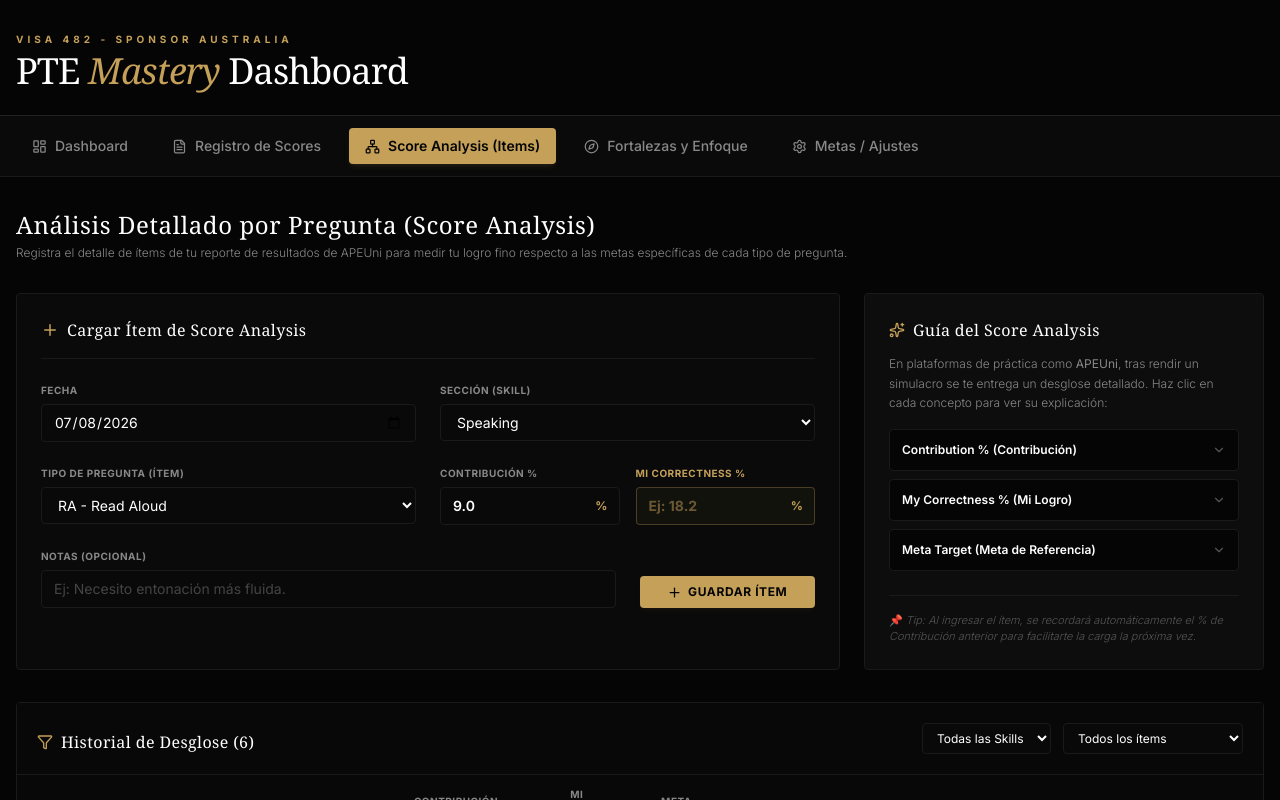
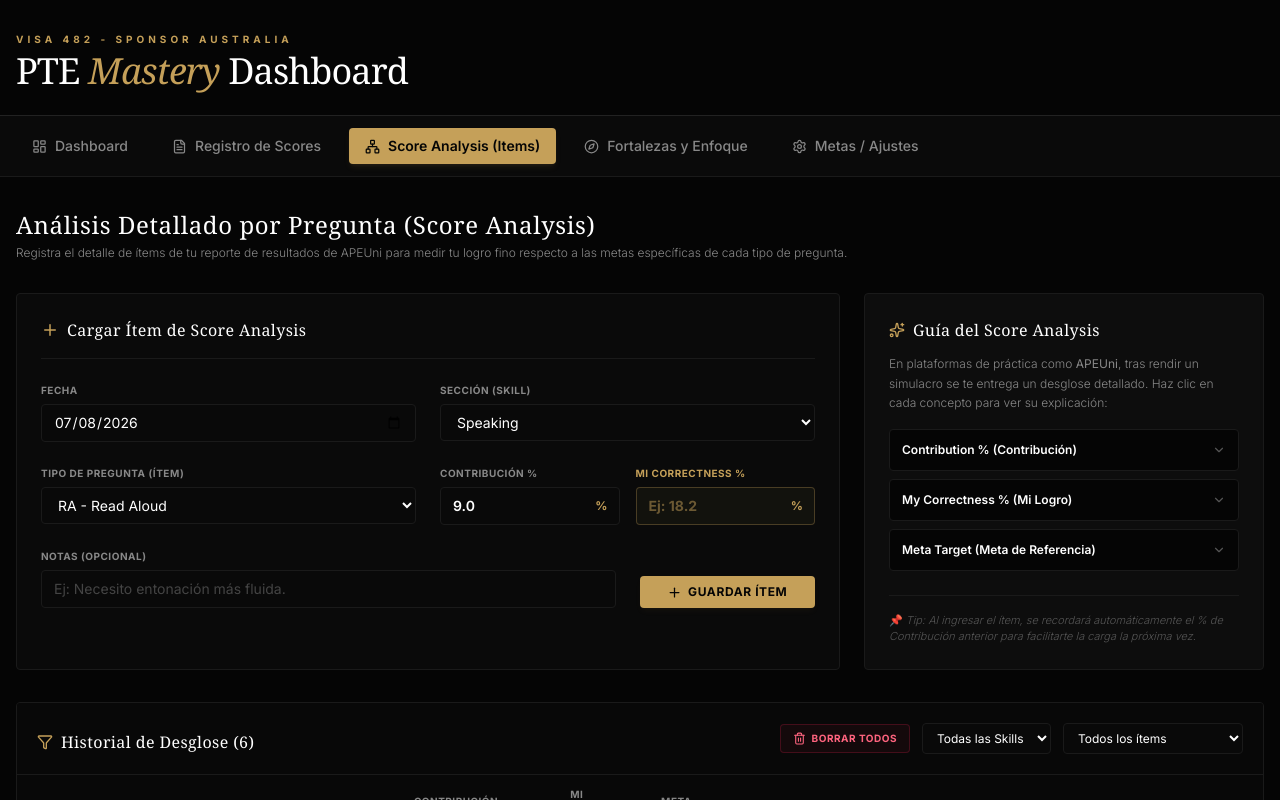
Before and after one commit to danielvidalt/PTE-tracker, a React (Vite) app: page / in a window 1280 px wide. Both pictures are taken after a click on the button "Score Analysis (Items)". Shown: the top 800 px of the page. Built offline with nearby package versions, Linux system fonts and the light colour scheme.

Commit message:
Move delete-all-history button to Score Analysis tab
Puts "Borrar Todos" next to the filters on Score Analysis (Items),
where the breakdown history actually lives, instead of Ajustes.

Co-Authored-By: Claude Sonnet 5 <noreply@anthropic.com>

```diff
--- a/src/App.tsx
+++ b/src/App.tsx
@@ -251,6 +251,7 @@ export default function App() {
               questionTypes={questionTypes}
               onAddDetail={handleAddDetail}
               onDeleteDetail={handleDeleteDetail}
+              onDeleteAllDetails={handleDeleteAllDetails}
             />
           )}
 
@@ -268,7 +269,6 @@ export default function App() {
               onUpdateTargets={handleUpdateTargets}
               onUpdateQuestionTypes={handleUpdateQuestionTypes}
               onDeleteAllEntries={handleDeleteAllEntries}
-              onDeleteAllDetails={handleDeleteAllDetails}
               entries={entries}
               questionDetails={questionDetails}
             />
--- a/src/components/Configuracion.tsx
+++ b/src/components/Configuracion.tsx
@@ -8,7 +8,6 @@ interface ConfiguracionProps {
   onUpdateTargets: (targets: SkillTargets) => void;
   onUpdateQuestionTypes: (types: QuestionType[]) => void;
   onDeleteAllEntries: () => void;
-  onDeleteAllDetails: () => void;
   entries: PTEEntry[];
   questionDetails: QuestionDetail[];
 }
@@ -77,7 +76,6 @@ export default function Configuracion({
   onUpdateTargets,
   onUpdateQuestionTypes,
   onDeleteAllEntries,
-  onDeleteAllDetails,
   entries,
   questionDetails,
 }: ConfiguracionProps) {
@@ -178,12 +176,6 @@ export default function Configuracion({
   const handleDeleteAllClick = () => {
     if (confirm(`¿Estás seguro de eliminar los ${entries.length} registro(s) de score? Esta acción no se puede deshacer.`)) {
       onDeleteAllEntries();
-    }
-  };
-
-  const handleDeleteAllDetailsClick = () => {
-    if (confirm(`¿Estás seguro de eliminar los ${questionDetails.length} desglose(s) del historial? Esta acción no se puede deshacer.`)) {
-      onDeleteAllDetails();
     }
   };
 
@@ -469,19 +461,6 @@ export default function Configuracion({
             >
               <Trash2 size={14} /> Borrar Todos los Registros
             </button>
-
-            <div className="pt-4 border-t border-border-dark space-y-3">
-              <p className="text-xs text-subtext font-light leading-relaxed">
-                ¿Quieres eliminar permanentemente el historial de desglose de Score Analysis (Items)? Esta acción no se puede deshacer.
-              </p>
-              <button
-                onClick={handleDeleteAllDetailsClick}
-                disabled={questionDetails.length === 0}
-                className="w-full bg-rose-500/5 hover:bg-rose-500/10 disabled:opacity-40 disabled:cursor-not-allowed text-rose-400 py-2.5 px-4 rounded-sm text-xs font-bold uppercase tracking-wider transition-all duration-300 border border-rose-500/20 hover:border-rose-500/40 cursor-pointer flex items-center justify-center gap-1.5"
-              >
-                <Trash2 size={14} /> Borrar Historial de Desglose
-              </button>
-            </div>
           </div>
 
           {/* PTE vs IELTS Equivalence Card */}
--- a/src/components/DetallePreguntas.tsx
+++ b/src/components/DetallePreguntas.tsx
@@ -8,6 +8,7 @@ interface DetallePreguntasProps {
   questionTypes: QuestionType[];
   onAddDetail: (detail: Omit<QuestionDetail, 'id'>) => void;
   onDeleteDetail: (id: string) => void;
+  onDeleteAllDetails: () => void;
 }
 
 const SKILL_COLORS: Record<string, string> = {
@@ -22,6 +23,7 @@ export default function DetallePreguntas({
   questionTypes,
   onAddDetail,
   onDeleteDetail,
+  onDeleteAllDetails,
 }: DetallePreguntasProps) {
   // Form states
   const [fecha, setFecha] = useState(() => new Date().toISOString().split('T')[0]);
@@ -336,6 +338,19 @@ export default function DetallePreguntas({
           </div>
 
           <div className="flex flex-wrap items-center gap-3">
+            {questionDetails.length > 0 && (
+              <button
+                type="button"
+                onClick={() => {
+                  if (confirm(`¿Estás seguro de eliminar los ${questionDetails.length} desglose(s) del historial? Esta acción no se puede deshacer.`)) {
+                    onDeleteAllDetails();
+                  }
+                }}
+                className="flex items-center gap-1.5 px-3 py-1.5 bg-rose-500/5 hover:bg-rose-500/10 text-rose-400 border border-rose-500/20 hover:border-rose-500/40 rounded-sm text-[10px] font-bold uppercase tracking-wider transition-all duration-300 cursor-pointer"
+              >
+                <Trash2 size={13} /> Borrar Todos
+              </button>
+            )}
             <div>
               <select
                 value={filterSkill}
```
